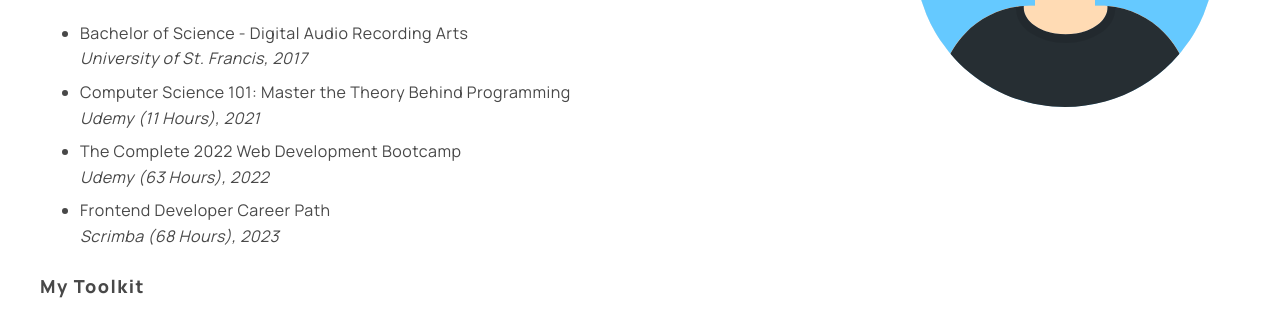
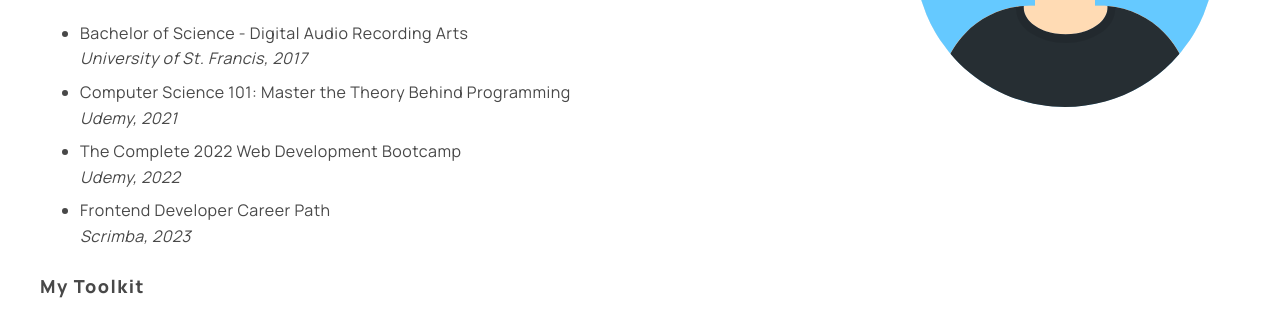
Before and after one commit to TylerEmanuel/portfolio-site, a plain HTML site: page public/index.html in a window 1280 px wide. Shown: the part 2255-2574 px from the top of the page. Drawn offline with Linux system fonts and the light colour scheme.

Commit message:
Remove certificate hours to simplify design

```diff
--- a/public/index.html
+++ b/public/index.html
@@ -109,9 +109,9 @@
                             <h4 class="list-title">My Educaction</h4>
                             <ul class="list">
                                 <li class="list__item list__item--education">Bachelor of Science - Digital Audio Recording Arts <br><span class="education-source">University of St. Francis, 2017</span></li>
-                                <li class="list__item list__item--education">Computer Science 101: Master the Theory Behind Programming <br><span class="education-source">Udemy (11 Hours), 2021</span></li>
-                                <li class="list__item list__item--education">The Complete 2022 Web Development Bootcamp <br><span class="education-source">Udemy (63 Hours), 2022</span></li>
-                                <li class="list__item list__item--education">Frontend Developer Career Path <br><span class="education-source">Scrimba (68 Hours), 2023</span></li>
+                                <li class="list__item list__item--education">Computer Science 101: Master the Theory Behind Programming <br><span class="education-source">Udemy, 2021</span></li>
+                                <li class="list__item list__item--education">The Complete 2022 Web Development Bootcamp <br><span class="education-source">Udemy, 2022</span></li>
+                                <li class="list__item list__item--education">Frontend Developer Career Path <br><span class="education-source">Scrimba, 2023</span></li>
                             </ul>
                         </div>
                     </div>
```
